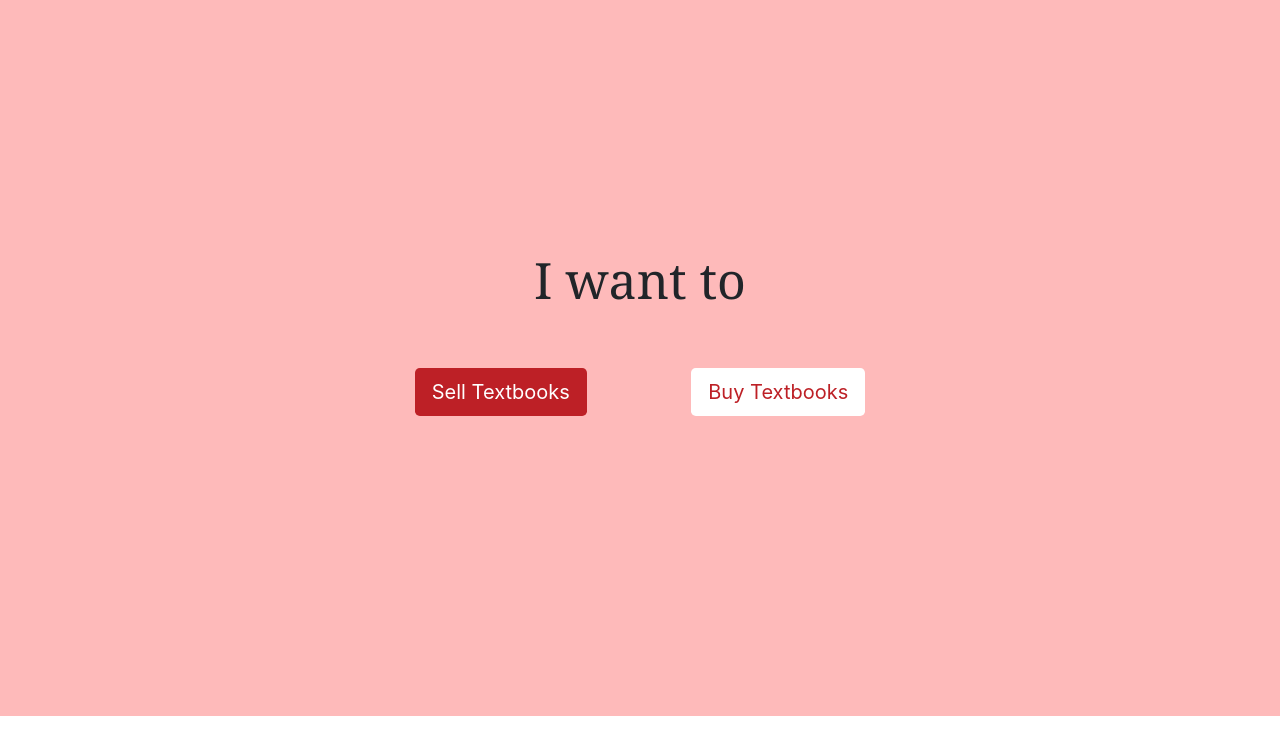
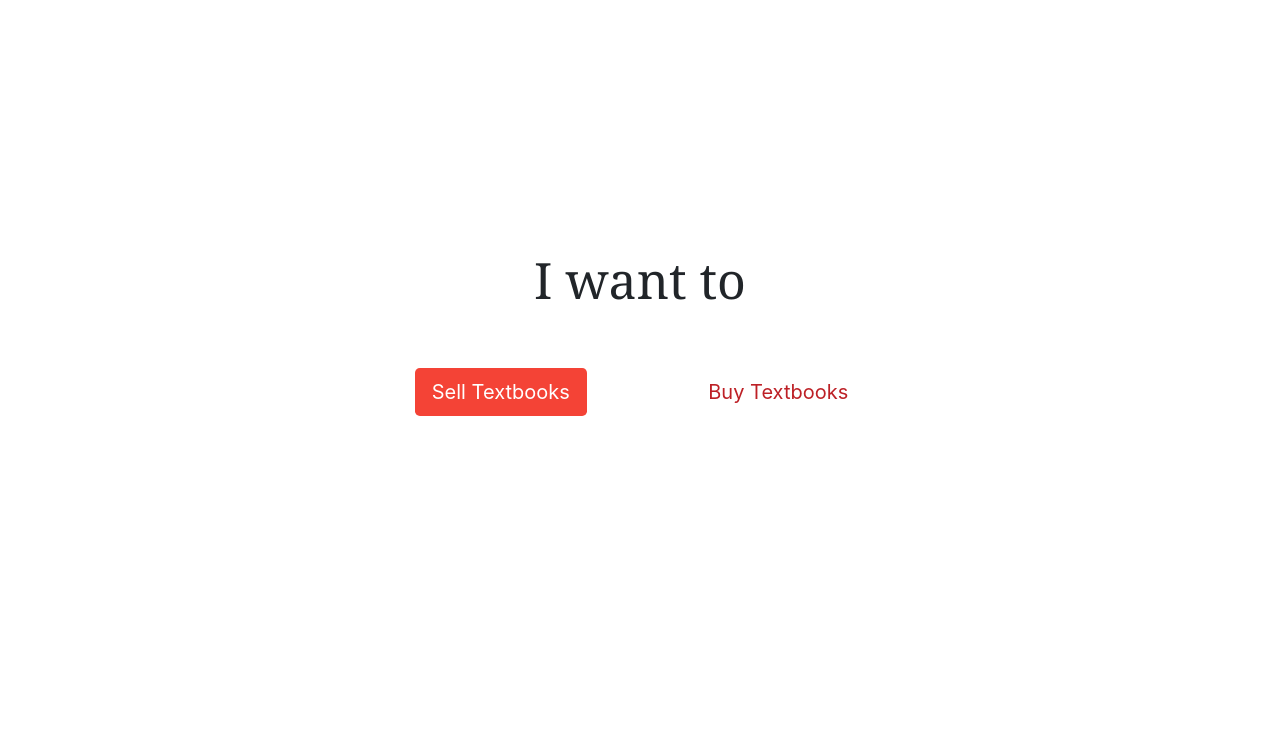
Before and after one commit to Qu-Swap/src_textbook, a website: page welcome.html in a window 1280 px wide. In both pictures the pointer is over the button "Sell Textbooks". Drawn offline with nearby package versions, Linux system fonts and the light colour scheme.

Commit message:
Update welcome.css

```diff
--- a/css/welcome.css
+++ b/css/welcome.css
@@ -1,7 +1,6 @@
 .container-fluid{
   padding: 250px 0;
-  height: 100%;
-  background-color: #FEBABA;
+  background-size: auto;
   margin:auto;
   text-align: center;
 }
@@ -17,8 +16,18 @@ h1{
   color: white !important
 }
 
+.sell-btn:hover {
+    background-color: #f44336;
+    color: white;
+}
+
 .buy-btn{
   background-color: white;
   margin: 50px;
   color: #BD2026 !important
 }
+
+.buy-btn:hover {
+    background-color: #e7e7e7;
+    color: #BD2026;
+}
```
